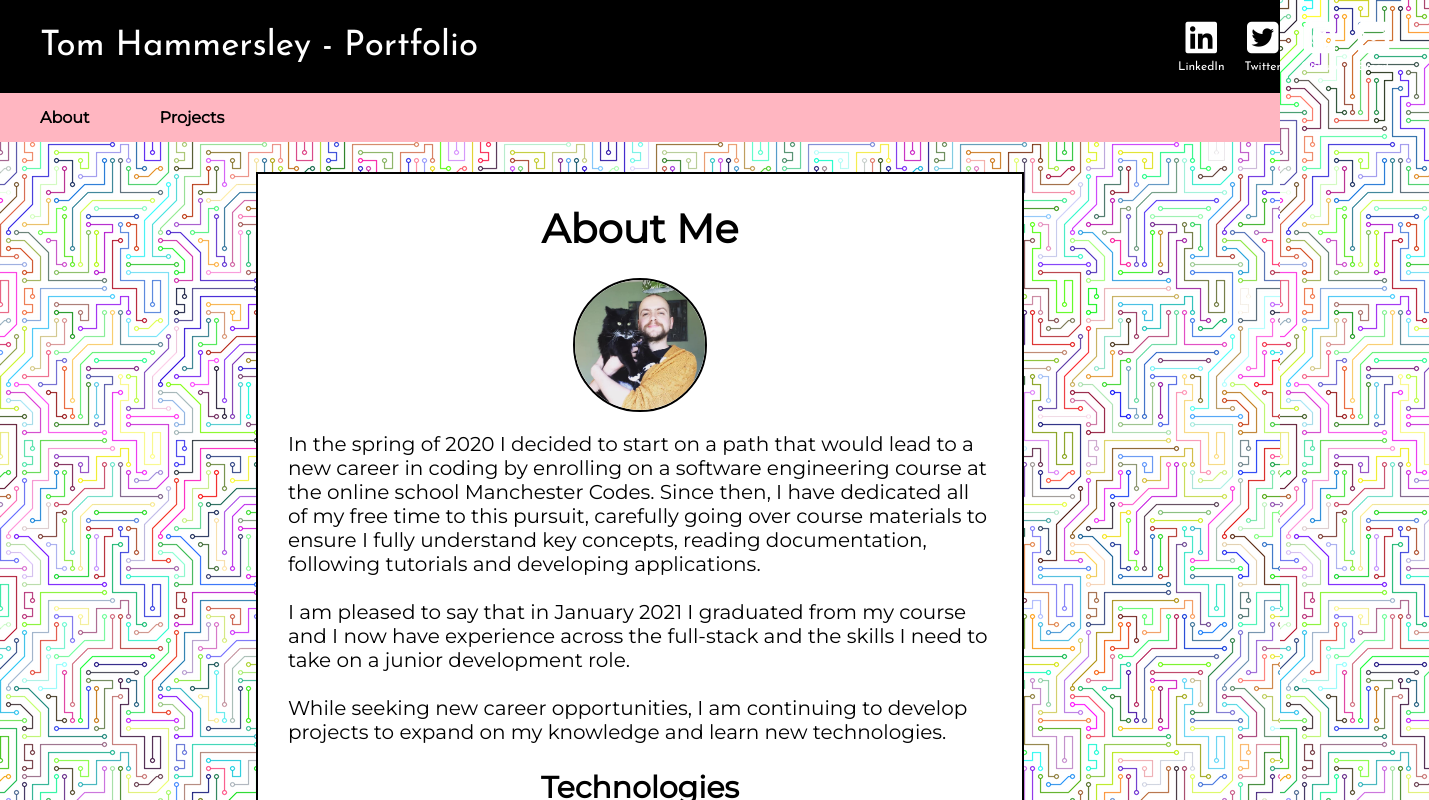
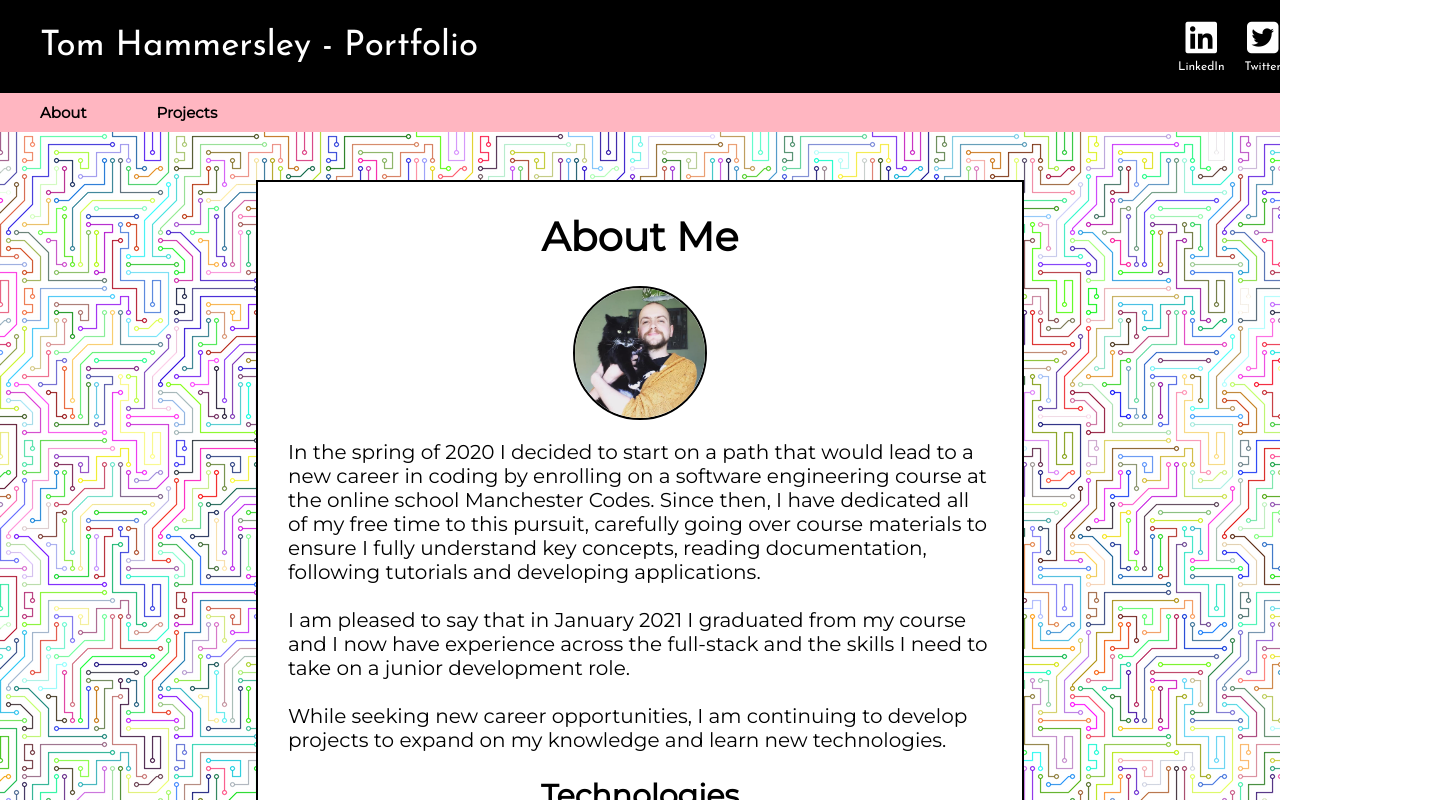
Before and after one commit to scented-wiring/portfolio, a React (Create React App) app: page / in a window 1280 px wide. Shown: the top 800 px of the page, 1429 px wide, since content can reach past the window. Built offline with nearby package versions, Linux system fonts and the light colour scheme.

Commit message:
restructure App to single page, add jump to section

```diff
--- a/package.json
+++ b/package.json
@@ -11,6 +11,7 @@
     "react-dom": "^17.0.1",
     "react-intersection-observer": "^8.31.0",
     "react-router-dom": "^5.2.0",
+    "react-router-hash-link": "^2.3.1",
     "react-scripts": "4.0.1",
     "web-vitals": "^0.2.4"
   },
--- a/src/components/App.js
+++ b/src/components/App.js
@@ -1,104 +1,11 @@
-import { Link, Switch, Route } from "react-router-dom";
-import { motion } from "framer-motion";
-import About from "./About";
-import "../styles/App.css";
+import Header from "../components/Header";
+import About from "../components/About";
 
 const App = () => {
   return (
-    <div id="App">
-      <motion.header
-        whileHover={{
-          scale: 1.2,
-          transition: { duration: 1 },
-        }}
-        whileTap={{ scale: 0.9 }}
-      />
-      <div id="header">
-        <motion.div
-          initial={{ x: 800 }}
-          animate={{ x: 0 }}
-          transition={{ type: "spring", duration: 1 }}
-        >
-          <div id="title">Tom Hammersley - Portfolio</div>
-        </motion.div>
-        <motion.div
-          initial={{ x: -700 }}
-          animate={{ x: 700 }}
-          transition={{ duration: 1 }}
-        >
-          <div id="links">
-            <motion.div whileHover={{ scale: 1.3 }} whileTap={{ scale: 0.9 }}>
-              <a
-                href="https://www.linkedin.com/in/tom-hammersley-3b0b4b203/"
-                target="_blank"
-                rel="noreferrer"
-              >
-                <div className="link">
-                  <i class="fab fa-linkedin fa-3x"></i>
-                  LinkedIn
-                </div>
-              </a>
-            </motion.div>
-            <motion.div whileHover={{ scale: 1.3 }} whileTap={{ scale: 0.9 }}>
-              <a
-                href="https://twitter.com/scentedwiring"
-                target="_blank"
-                rel="noreferrer"
-              >
-                <div className="link">
-                  <i class="fab fa-twitter-square fa-3x"></i>
-                  Twitter
-                </div>
-              </a>
-            </motion.div>
-            <motion.div whileHover={{ scale: 1.3 }} whileTap={{ scale: 0.9 }}>
-              <a
-                href="https://github.com/scented-wiring"
-                target="_blank"
-                rel="noreferrer"
-              >
-                <div className="link">
-                  <i class="fab fa-github-square fa-3x"></i>
-                  Github
-                </div>
-              </a>
-            </motion.div>
-            <motion.div whileHover={{ scale: 1.3 }} whileTap={{ scale: 0.9 }}>
-              <a
-                href="mailto:thomas.j.hammersley@gmail.com"
-                target="_blank"
-                rel="noreferrer"
-              >
-                <div className="link">
-                  <i class="fas fa-envelope-square fa-3x"></i>
-                  Email
-                </div>
-              </a>
-            </motion.div>
-          </div>
-        </motion.div>
-      </div>
-      <motion.div
-        initial={{ opacity: 0 }}
-        animate={{ opacity: 1 }}
-        transition={{ duration: 1 }}
-      >
-        <div id="navbar">
-          <motion.div whileHover={{ scale: 1.3 }} whileTap={{ scale: 0.9 }}>
-            <Link to="/">
-              <div className="nav">About</div>
-            </Link>
-          </motion.div>
-          <motion.div whileHover={{ scale: 1.3 }} whileTap={{ scale: 0.9 }}>
-            <Link to="/projects">
-              <div className="nav">Projects</div>
-            </Link>
-          </motion.div>
-        </div>
-      </motion.div>
-      <Switch>
-        <Route exact path="/" component={About} />
-      </Switch>
+    <div>
+      <Header />
+      <About />
     </div>
   );
 };
--- /dev/null
+++ b/src/components/Header.js
@@ -0,0 +1,107 @@
+import { motion } from "framer-motion";
+import { HashLink } from "react-router-hash-link";
+import "../styles/Header.css";
+
+const Header = () => {
+  return (
+    <div id="Header">
+      <motion.header
+        whileHover={{
+          scale: 1.2,
+          transition: { duration: 1 },
+        }}
+        whileTap={{ scale: 0.9 }}
+      />
+      <div id="top">
+        <motion.div
+          initial={{ x: 800 }}
+          animate={{ x: 0 }}
+          transition={{ type: "spring", duration: 1 }}
+        >
+          <div id="title">Tom Hammersley - Portfolio</div>
+        </motion.div>
+        <motion.div
+          initial={{ x: -700 }}
+          animate={{ x: 700 }}
+          transition={{ duration: 1 }}
+        >
+          <div id="links">
+            <motion.div whileHover={{ scale: 1.3 }} whileTap={{ scale: 0.9 }}>
+              <a
+                href="https://www.linkedin.com/in/tom-hammersley-3b0b4b203/"
+                target="_blank"
+                rel="noreferrer"
+              >
+                <div className="link">
+                  <i class="fab fa-linkedin fa-3x"></i>
+                  LinkedIn
+                </div>
+              </a>
+            </motion.div>
+            <motion.div whileHover={{ scale: 1.3 }} whileTap={{ scale: 0.9 }}>
+              <a
+                href="https://twitter.com/scentedwiring"
+                target="_blank"
+                rel="noreferrer"
+              >
+                <div className="link">
+                  <i class="fab fa-twitter-square fa-3x"></i>
+                  Twitter
+                </div>
+              </a>
+            </motion.div>
+            <motion.div whileHover={{ scale: 1.3 }} whileTap={{ scale: 0.9 }}>
+              <a
+                href="https://github.com/scented-wiring"
+                target="_blank"
+                rel="noreferrer"
+              >
+                <div className="link">
+                  <i class="fab fa-github-square fa-3x"></i>
+                  Github
+                </div>
+              </a>
+            </motion.div>
+            <motion.div whileHover={{ scale: 1.3 }} whileTap={{ scale: 0.9 }}>
+              <a
+                href="mailto:thomas.j.hammersley@gmail.com"
+                target="_blank"
+                rel="noreferrer"
+              >
+                <div className="link">
+                  <i class="fas fa-envelope-square fa-3x"></i>
+                  Email
+                </div>
+              </a>
+            </motion.div>
+          </div>
+        </motion.div>
+      </div>
+      <motion.div
+        initial={{ opacity: 0 }}
+        animate={{ opacity: 1 }}
+        transition={{ duration: 1 }}
+      >
+        <div id="navbar">
+          <motion.div whileHover={{ scale: 1.3 }} whileTap={{ scale: 0.9 }}>
+            <HashLink
+              smooth
+              to="#About"
+              scroll={(el) => {
+                el.scrollIntoView(true);
+                window.scrollBy(0, -150);
+              }}
+            >
+              <div className="nav">About</div>
+            </HashLink>
+          </motion.div>
+          <motion.div whileHover={{ scale: 1.3 }} whileTap={{ scale: 0.9 }}>
+            <div className="nav">Projects</div>
+          </motion.div>
+        </div>
+      </motion.div>
+    </div>
+  );
+};
+
+export default Header;
--- a/src/styles/About.css
+++ b/src/styles/About.css
@@ -1,6 +1,7 @@
 #About {
   display: flex;
   flex-direction: column;
+  margin-top: 150px;
 }
 
 #about-box {
--- a/src/styles/App.css
+++ b/src/styles/Header.css
@@ -1,9 +1,12 @@
-#App {
+#Header {
   display: flex;
   flex-direction: column;
+  position: fixed; /* Set the navbar to fixed position */
+  top: 0; /* Position the navbar at the top of the page */
+  width: 100%; /* Full width */
 }
 
-#header {
+#top {
   font-family: "Josefin Sans", sans-serif;
   display: flex;
   background-color: black;
@@ -33,8 +36,8 @@
 
 #navbar {
   display: flex;
-  padding: 15px 0 15px 0;
-  font-size: 16px;
+  padding: 10px 0 10px 0;
+  font-size: 15px;
   background: lightpink;
   color: black;
   font-weight: bold;
```
Also changed, not shown: 2 other files (tests, documents, lock files or other folders).
